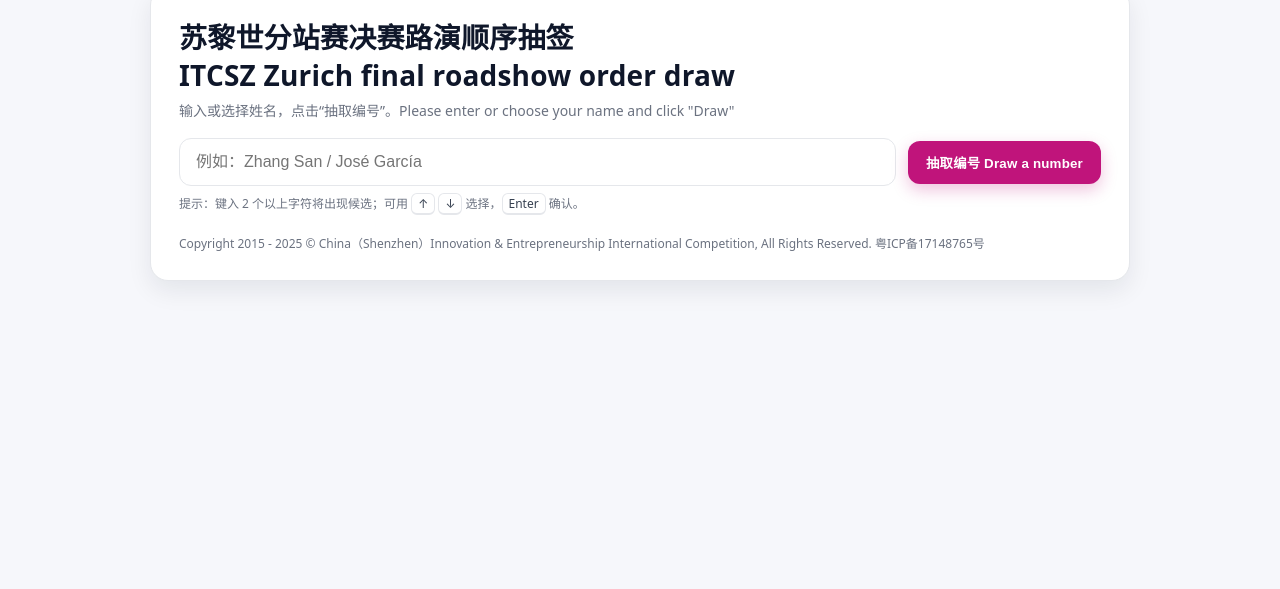
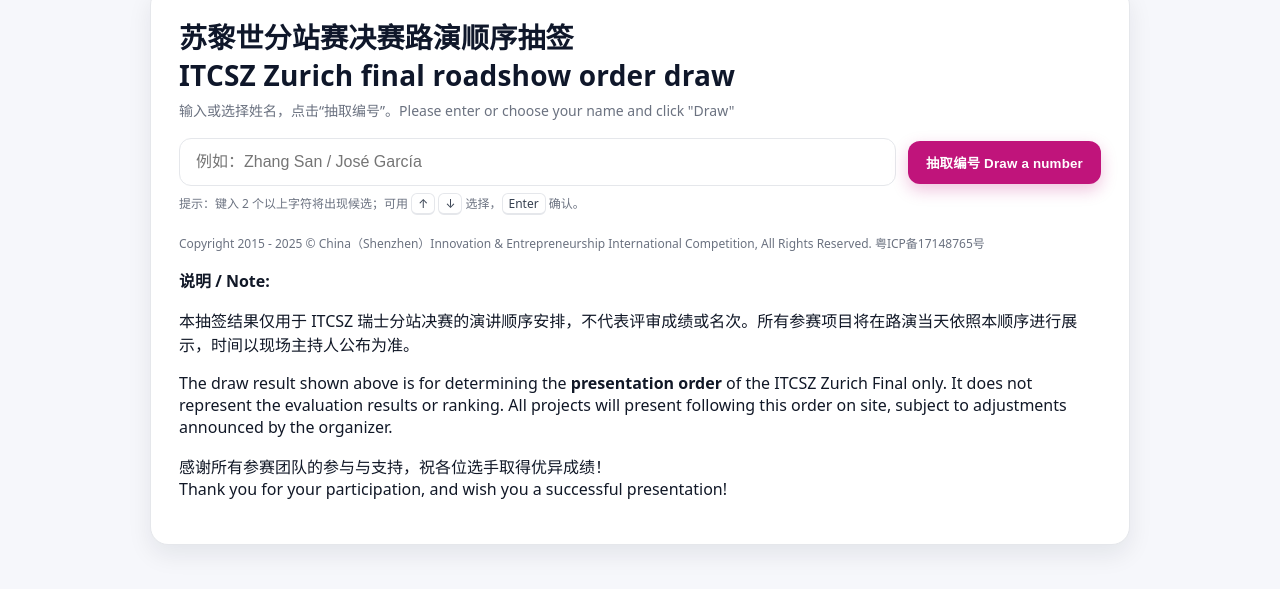
Before and after one commit to ajtis-collab/itcsz_zurich, a plain HTML site: page index.html in a window 1280 px wide. Shown: the part 113-702 px from the top of the page. Drawn offline with Linux system fonts and the light colour scheme.

Commit message:
Update index.html

```diff
--- a/index.html
+++ b/index.html
@@ -196,6 +196,20 @@
       </div>
 
       <div class="footer">Copyright 2015 - 2025 © China（Shenzhen）Innovation & Entrepreneurship International Competition, All Rights Reserved. 粤ICP备17148765号</div>
+      <div class="note">
+        <p><b>说明 / Note:</b></p>
+        <p>
+          本抽签结果仅用于 ITCSZ 瑞士分站决赛的演讲顺序安排，不代表评审成绩或名次。所有参赛项目将在路演当天依照本顺序进行展示，时间以现场主持人公布为准。
+        </p>
+        <p>
+          The draw result shown above is for determining the <b>presentation order</b> of the ITCSZ Zurich Final only. It does not represent the evaluation results or ranking. All projects will present following this order on site, subject to adjustments announced by the organizer.
+        </p>
+        <p>
+          感谢所有参赛团队的参与与支持，祝各位选手取得优异成绩！
+        <br>
+          Thank you for your participation, and wish you a successful presentation!
+        </p>
+      </div>
     </div>
   </div>
 
```
